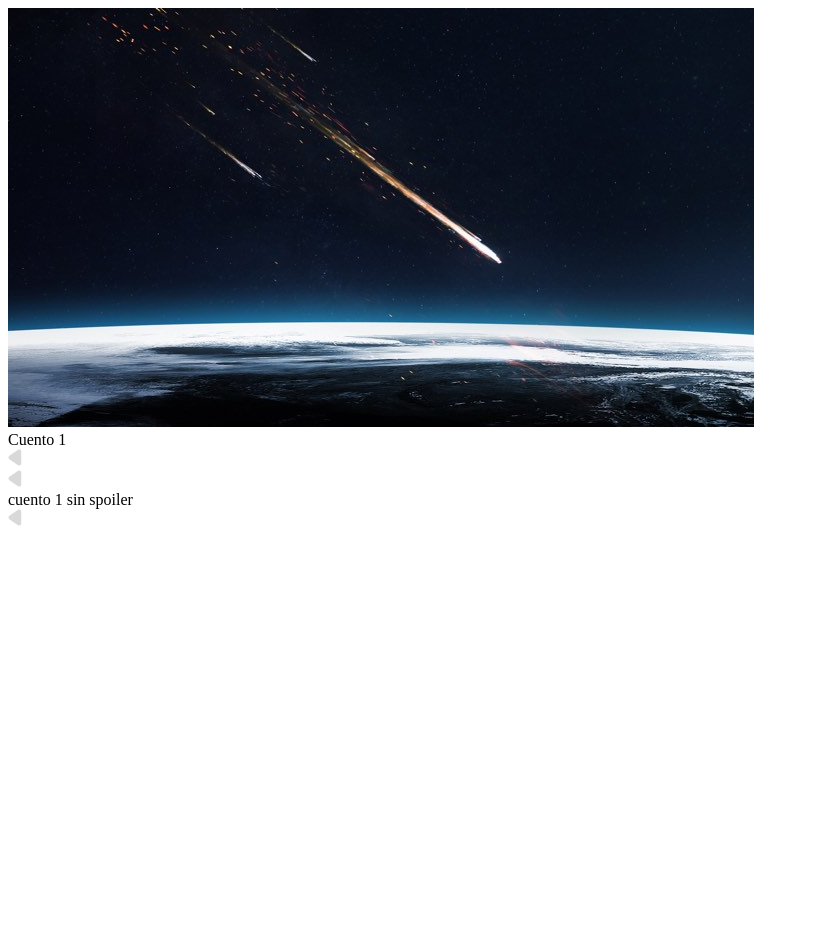
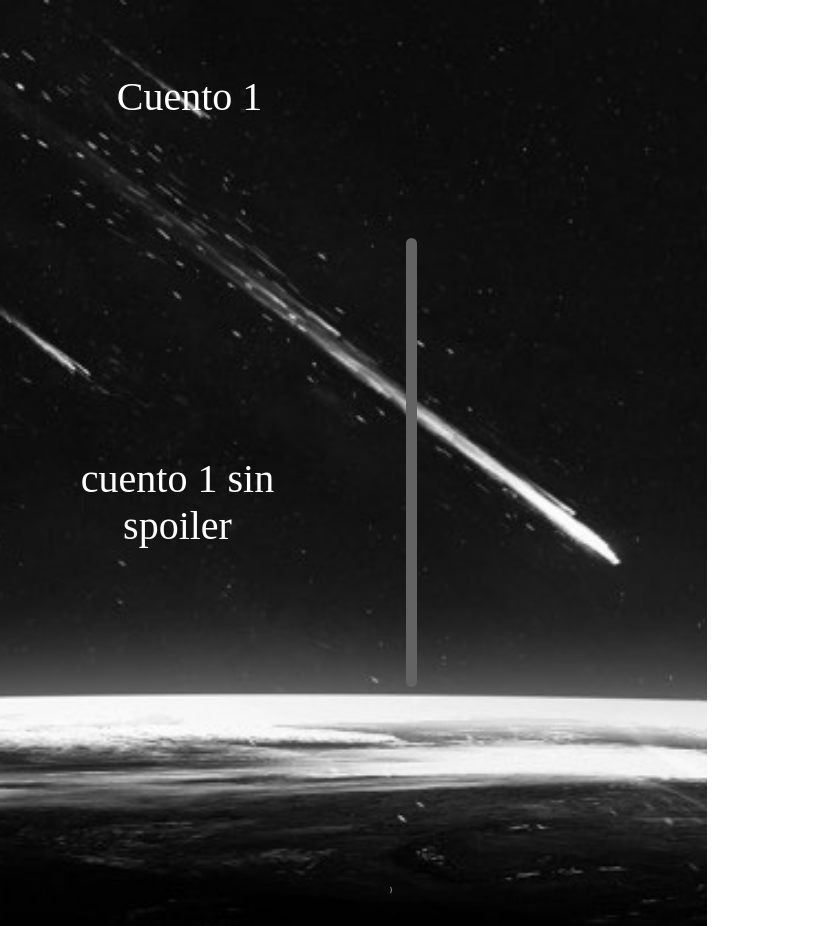
Before and after one commit to Camilomylo/Project-Talion, a website built with Parcel: page src/cuento1.html in a window 1280 px wide. Shown: the whole page, without its empty margins (0-817 px from the left). Before the commit the page ends 800 px from the top, so only its background shows below. Built offline with nearby package versions, Linux system fonts and the light colour scheme; a web font is replaced by a local one.

Commit message:
Ajustes pre-avances

```diff
--- a/src/css/main.css
+++ b/src/css/main.css
@@ -141,7 +141,7 @@ body{
   }
 
   .seleccion,
-  .iphone-13-pro-max-2,
+  .cuento01,
   .iphone-13-pro-max-5,
   .iphone-13-pro-max-6 {
     position: relative;
@@ -155,8 +155,8 @@ body{
     font-family: var(--font-juice-itc);
   }
 
-  .cuento-1,
-  .cuento-1-sin,
+  .titulo-cuento01,
+  .cuerpo-cuento01,
   .cuento-2,
   .ajustes-de-color,
   .tocar {
@@ -166,8 +166,6 @@ body{
     justify-content: center;
     width: 309px;
     height: 152px;
-    top: 28px;
-    left: 59px;
   }
   .tocar-circle {
     position: absolute;
@@ -238,18 +236,23 @@ body{
     height: 10.62px;
   }
 
-  .iphone-13-pro-max-2-child4,
-  .iphone-13-pro-max-2-child5,
-  .iphone-13-pro-max-2-child6 {
-    width: 12.76px;
-    height: 16.25px;
+  .titulo-cuento01{
+    top: 20px;
+    left: 35px;
+  }
+
+  .cuerpo-cuento01{
+    top: 350px;
+    left: 40px;
+    width: 275px;
+    height: 304px;
+    display: flex;
+    text-align: center;
   }
 
   .iphone-13-pro-max-2-child4 {
     top: 890.47px;
     left: 381px;
-    width: 9.25px;
-    height: 10.07px;
   }
 
   .line-icon {
@@ -257,20 +260,6 @@ body{
     left: 389.61px;
     width: 2.64px;
     height: 10.62px;
-  }
-
-  .iphone-13-pro-max-2-child5 {
-    top: 887.75px;
-    left: 398.57px;
-    width: 2.79px;
-    height: 14.5px;
-  }
-
-  .iphone-13-pro-max-2-child6 {
-    top: 884.81px;
-    left: 403.54px;
-    width: 2.88px;
-    height: 19.39px;
   }
 
   /* Clases para los elementos específicos de la luna */
@@ -291,7 +280,9 @@ body{
 
   .tocar{
     width: 64px;
-    height: 80px;
+    height: 50px;
+    top: 20px;
+    left: 15px;
   }
 
   .polygon-icon{
--- a/src/cuento1.html
+++ b/src/cuento1.html
@@ -4,17 +4,17 @@
     <meta charset="utf-8" />
     <meta name="viewport" content="initial-scale=1, width=device-width" />
 
-    <link rel="stylesheet" href=".css/main.css" />
+    <link rel="stylesheet" href="css/main.css" />
     <link
       rel="stylesheet"
       href="https://fonts.googleapis.com/css2?family=Juice ITC:wght@400&display=swap"
     />
   </head>
   <body>
-    <div class="iphone-13-pro-max-2">
+    <div class="cuento01">
       <img class="meteorito-icon" alt="" src="./imgs/Meteorito.jpg" />
 
-      <div class="cuento-1">Cuento 1</div>
+      <div class="titulo-cuento01">Cuento 1</div>
       <div class="iphone-13-pro-max-2-child"></div>
       <img
         class="iphone-13-pro-max-2-item"
@@ -26,10 +26,10 @@
       <img
         class="iphone-13-pro-max-2-item"
         alt=""
-        src="./imgs/polygon-3.svg"
+        src="./imgs/Regresar.png"
       />
 
-      <div class="cuento-1-sin">cuento 1 sin spoiler</div>
+      <div class="cuerpo-cuento01">cuento 1 sin spoiler</div>
       <div class="rectangle-div"></div>
       <div class="iphone-13-pro-max-2-child1"></div>
       <div class="ellipse-div"></div>
@@ -38,27 +38,8 @@
         alt=""
         src="./imgs/polygon-3.svg"
       />
-
-      <div class="ellipse-div"></div>
-      <img
-        class="iphone-13-pro-max-2-child4"
-        alt=""
-        src="./imgs/polygon-6.svg"
-      />
-
       <img class="line-icon" alt="" src="./imgs/line-7.svg" />
 
-      <img
-        class="iphone-13-pro-max-2-child5"
-        alt=""
-        src="./imgs/line-8.svg"
-      />
-
-      <img
-        class="iphone-13-pro-max-2-child6"
-        alt=""
-        src="./imgs/line-9.svg"
-      />
     </div>
 
     <script>
```
Also changed, not shown: src/selector.html (+4 -2 lines), src/imgs/Con sonido.png (added), src/imgs/Enviar.png (added), src/imgs/Estrella.png (added), src/imgs/Menu.png (added), src/imgs/Regresar.png (added), src/imgs/Sin sonido.png (added).
